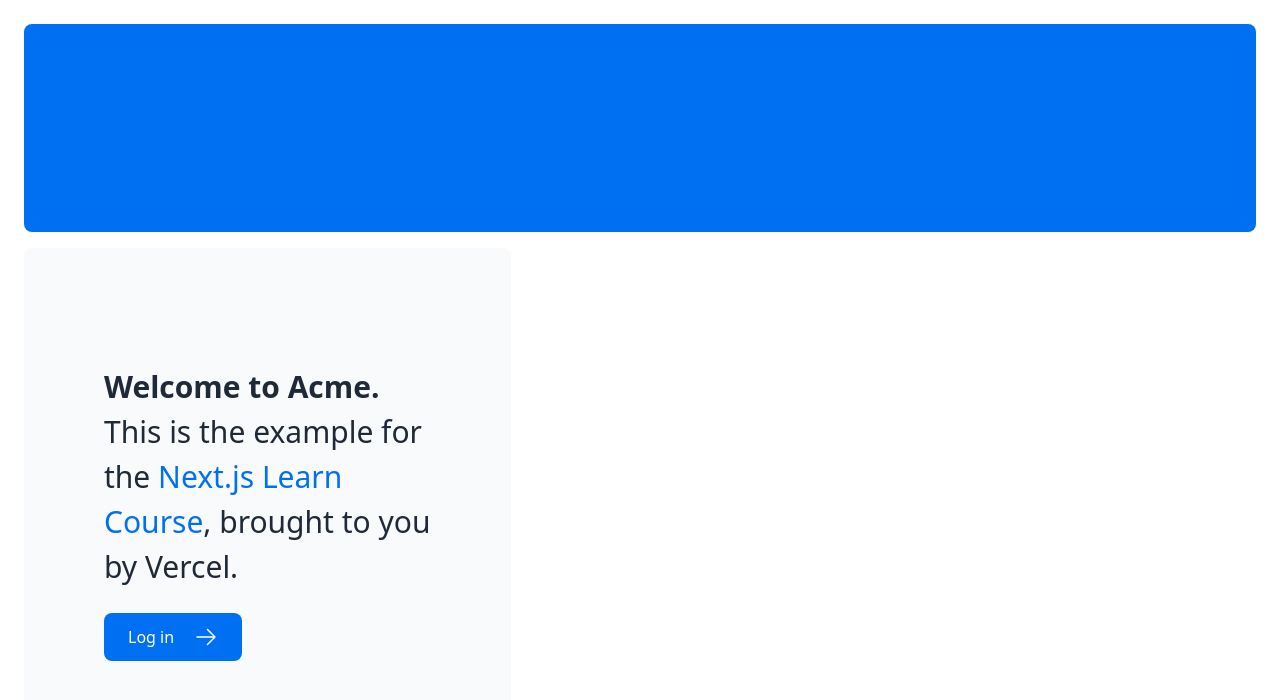
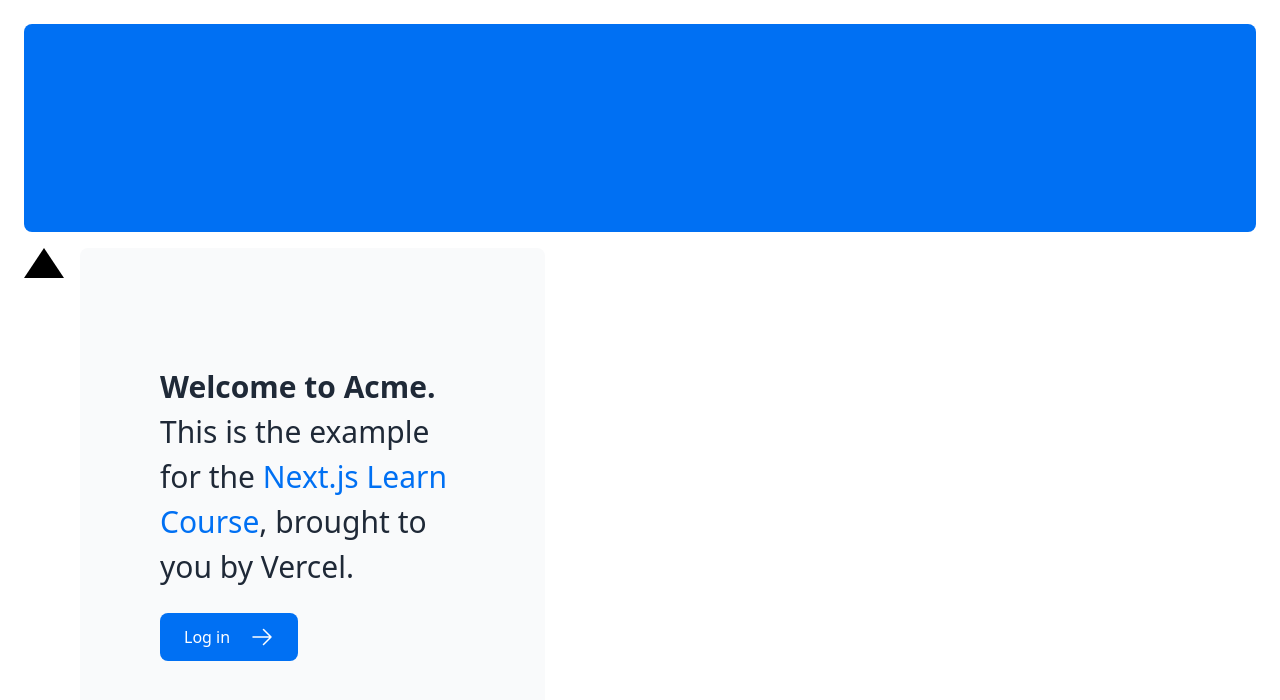
Before and after one commit to devolasvegas/nextjs-dashboard, a Next.js app: page / in a window 1280 px wide. Shown: the top 700 px of the page. Built offline with nearby package versions, Linux system fonts and the light colour scheme.

Commit message:
swap in css module for the shape colour

```diff
--- a/app/page.tsx
+++ b/app/page.tsx
@@ -1,6 +1,7 @@
-import AcmeLogo from '@/app/ui/acme-logo';
-import { ArrowRightIcon } from '@heroicons/react/24/outline';
-import Link from 'next/link';
+import AcmeLogo from "@/app/ui/acme-logo";
+import { ArrowRightIcon } from "@heroicons/react/24/outline";
+import Link from "next/link";
+import styles from "@/app/ui/home.module.css";
 
 export default function Page() {
   return (
@@ -9,9 +10,10 @@
         {/* <AcmeLogo /> */}
       </div>
       <div className="mt-4 flex grow flex-col gap-4 md:flex-row">
+        <div className={styles.shape} />{" "}
         <div className="flex flex-col justify-center gap-6 rounded-lg bg-gray-50 px-6 py-10 md:w-2/5 md:px-20">
           <p className={`text-xl text-gray-800 md:text-3xl md:leading-normal`}>
-            <strong>Welcome to Acme.</strong> This is the example for the{' '}
+            <strong>Welcome to Acme.</strong> This is the example for the{" "}
             <a href="https://nextjs.org/learn/" className="text-blue-500">
               Next.js Learn Course
             </a>
--- /dev/null
+++ b/app/ui/home.module.css
@@ -0,0 +1,7 @@
+.shape {
+  height: 0;
+  width: 0;
+  border-bottom: 30px solid black;
+  border-left: 20px solid transparent;
+  border-right: 20px solid transparent;
+}
```
